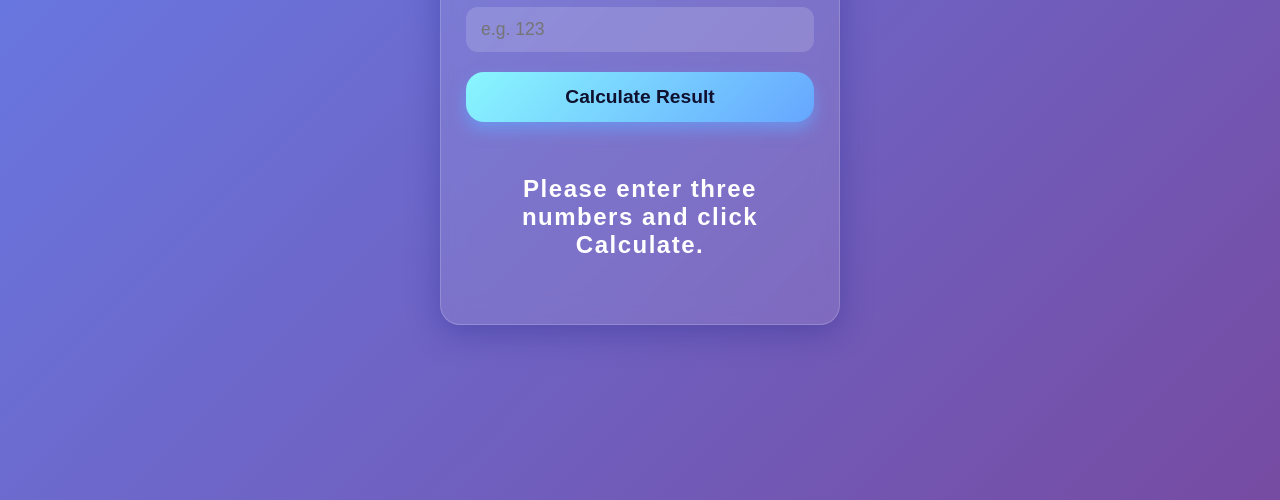
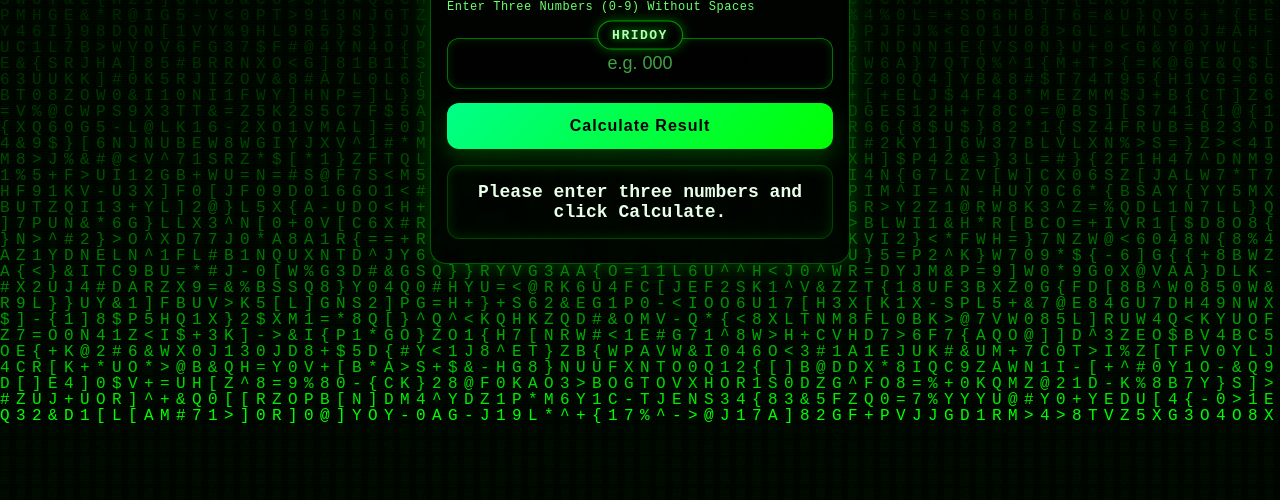
Before and after one commit to lxhridoy1234/Amar-Cloub-, a plain HTML site: page index.html in a window 1280 px wide. Shown: the part 300-800 px from the top of the page. Drawn offline with Linux system fonts and the light colour scheme.

Commit message:
Update index.html

```diff
--- a/index.html
+++ b/index.html
@@ -1,150 +1,203 @@
 <!DOCTYPE html>
 <html lang="en">
 <head>
-<meta charset="UTF-8" />
-<meta name="viewport" content="width=device-width, initial-scale=1" />
-<title>Amar Cloub</title>
+<meta charset="UTF-8">
+<meta name="viewport" content="width=device-width, initial-scale=1.0">
+<title>Amar Club</title>
 <style>
-  /* Reset & base */
-  * {
+  /* Base */
+  * { margin: 0; padding: 0; box-sizing: border-box; }
+  body {
     margin: 0;
-    padding: 0;
-    box-sizing: border-box;
-    font-family: 'Poppins', sans-serif;
-  }
-  body {
-    min-height: 100vh;
-    background: linear-gradient(135deg, #667eea, #764ba2);
+    background: #000;
+    color: #0f0;
+    font-family: monospace;
+    overflow: hidden;
+    height: 100vh;
     display: flex;
     justify-content: center;
     align-items: center;
-    padding: 20px;
-    color: #eee;
-    -webkit-font-smoothing: antialiased;
-    -moz-osx-font-smoothing: grayscale;
   }
-  .container {
-    background: rgba(255 255 255 / 0.1);
-    border-radius: 20px;
-    box-shadow: 0 8px 32px 0 rgba(31, 38, 135, 0.37);
-    backdrop-filter: blur(12px);
-    -webkit-backdrop-filter: blur(12px);
-    border: 1px solid rgba(255 255 255 / 0.18);
-    max-width: 400px;
-    width: 100%;
-    padding: 30px 25px 40px 25px;
+
+  /* Background hacking code canvas */
+  canvas {
+    position: fixed;
+    inset: 0;
+    width: 100%; height: 100%;
+    z-index: -1;
+  }
+
+  /* Scan lines */
+  body::before {
+    content: '';
+    position: fixed;
+    inset: 0;
+    background: repeating-linear-gradient(
+      rgba(0,255,0,0.03) 0px,
+      rgba(0,255,0,0.03) 1px,
+      transparent 2px
+    );
+    animation: scan 5s linear infinite;
+    pointer-events: none;
+    z-index: 0;
+  }
+  @keyframes scan {
+    0% { background-position: 0 0; }
+    100% { background-position: 0 100%; }
+  }
+
+  /* Container */
+  .panel {
+    position: relative;
+    z-index: 1;
+    width: 92vw;
+    max-width: 420px;
+    background: rgba(0,0,0,0.7);
+    border: 1px solid rgba(0,255,0,0.35);
+    box-shadow: 0 0 24px rgba(0,255,0,0.25);
+    border-radius: 16px;
+    padding: 20px 16px 24px;
+    backdrop-filter: blur(6px);
+  }
+
+  .heading {
     text-align: center;
+    font-weight: 800;
+    letter-spacing: 2px;
+    color: #9cff9c;
+    text-shadow: 0 0 10px #0f0, 0 0 18px #0f0;
+    margin-bottom: 16px;
+    font-size: 24px;
   }
-  h1 {
-    font-weight: 700;
-    font-size: 2.4rem;
-    margin-bottom: 30px;
-    color: #fff;
-    letter-spacing: 2px;
+
+  /* Input group with over-title */
+  .input-wrap {
+    position: relative;
+    margin-top: 24px;
   }
+  .title-over-input {
+    position: absolute;
+    left: 50%;
+    transform: translate(-50%, -60%);
+    top: 0;
+    padding: 6px 14px;
+    background: #000;
+    border: 1px solid rgba(0,255,0,0.6);
+    border-radius: 999px;
+    font-weight: 800;
+    font-size: 13px;
+    letter-spacing: 1.5px;
+    color: #b5ffb5;
+    text-shadow: 0 0 8px #00ff00;
+    box-shadow: 0 0 12px rgba(0,255,0,0.35), inset 0 0 8px rgba(0,255,0,0.15);
+    pointer-events: none; /* so taps go to input */
+    white-space: nowrap;
+  }
+
   label {
     display: block;
-    font-weight: 600;
-    font-size: 1rem;
+    font-size: 12px;
+    color: #6cff6c;
     margin-bottom: 8px;
-    text-align: left;
-    color: #ddd;
+    letter-spacing: .5px;
   }
+
   input[type="text"] {
     width: 100%;
-    padding: 12px 15px;
+    padding: 14px 16px;
     border-radius: 12px;
-    border: none;
-    background: rgba(255 255 255 / 0.15);
-    color: #fff;
-    font-size: 1.1rem;
-    margin-bottom: 20px;
-    transition: background-color 0.3s ease;
+    border: 1px solid rgba(0,255,0,0.45);
+    background: rgba(0, 0, 0, 0.65);
+    color: #ccffcc;
+    font-size: 18px;
+    outline: none;
+    text-align: center;
+    box-shadow: inset 0 0 10px rgba(0,255,0,0.15);
   }
+  input[type="text"]::placeholder { color: #3fa43f; }
+
   input[type="text"]:focus {
-    outline: none;
-    background: rgba(255 255 255 / 0.3);
-    box-shadow: 0 0 8px #8877ffaa;
+    border-color: #00ff6a;
+    box-shadow: 0 0 10px rgba(0,255,128,0.4), inset 0 0 12px rgba(0,255,128,0.2);
   }
+
   button {
     width: 100%;
+    margin-top: 14px;
     padding: 14px;
-    background: linear-gradient(135deg, #89f7fe 0%, #66a6ff 100%);
+    background: linear-gradient(135deg, #00ff88 0%, #00ff00 100%);
     border: none;
-    border-radius: 18px;
-    color: #0f0f2e;
-    font-size: 1.2rem;
-    font-weight: 700;
+    border-radius: 12px;
+    color: #000;
+    font-size: 16px;
+    font-weight: 800;
+    letter-spacing: 1px;
     cursor: pointer;
-    box-shadow: 0 8px 15px rgba(102, 166, 255, 0.6);
-    transition: all 0.3s ease;
-    user-select: none;
+    box-shadow: 0 10px 20px rgba(0,255,0,0.2);
   }
-  button:hover {
-    background: linear-gradient(135deg, #66a6ff 0%, #89f7fe 100%);
-    box-shadow: 0 12px 24px rgba(102, 166, 255, 0.8);
+  button:active { transform: translateY(1px); }
+
+  .result-box {
+    margin-top: 16px;
+    padding: 16px;
+    border-radius: 12px;
+    font-weight: 800;
+    font-size: 18px;
+    color: #eaffea;
+    text-align: center;
+    min-height: 56px;
+    border: 1px solid rgba(0,255,0,0.25);
+    box-shadow: inset 0 0 12px rgba(0,255,0,0.15);
   }
-  .result-box {
-    margin-top: 28px;
-    padding: 25px;
-    border-radius: 18px;
-    font-weight: 700;
-    font-size: 1.5rem;
-    user-select: none;
-    min-height: 60px;
-    display: flex;
-    justify-content: center;
-    align-items: center;
-    color: #fff;
-    letter-spacing: 1.5px;
-    transition: background-color 0.4s ease;
+
+  .small { background-color: rgba(0, 100, 255, 0.12); }
+  .big   { background-color: rgba(255, 152, 0, 0.12); }
+  .red   { color: #ff6a6a; text-shadow: 0 0 8px #ff0000; }
+  .green { color: #baffba; text-shadow: 0 0 8px #00ff00; }
+
+  /* Glitch effect for "ACCESSING SYSTEM..." */
+  .hacking-effect { animation: glitch 1s infinite; }
+  @keyframes glitch {
+    0%   { text-shadow: 2px 2px #0f0, -2px -2px #f00; }
+    20%  { text-shadow: -2px -1px #0f0, 2px 1px #f00; }
+    40%  { text-shadow: 2px -1px #0f0, -1px 1px #f00; }
+    60%  { text-shadow: -1px 1px #0f0, 1px -1px #f00; }
+    80%  { text-shadow: 1px -1px #0f0, -2px 2px #f00; }
+    100% { text-shadow: 0 0 5px #0f0, 0 0 10px #f00; }
   }
-  .small {
-    background-color: #2196f3; /* Blue for Small */
-    box-shadow: 0 0 12px #2196f3aa;
-  }
-  .big {
-    background-color: #ff9800; /* Orange for Big */
-    box-shadow: 0 0 12px #ff9800aa;
-  }
-  .red {
-    color: #e53935;
-  }
-  .green {
-    color: #43a047;
-  }
-  @media (max-width: 440px) {
-    .container {
-      max-width: 95vw;
-      padding: 25px 20px 35px 20px;
-    }
-    h1 {
-      font-size: 2rem;
-      margin-bottom: 24px;
-    }
-    input[type="text"] {
-      font-size: 1rem;
-    }
-    button {
-      font-size: 1.1rem;
-      padding: 12px;
-    }
-    .result-box {
-      font-size: 1.3rem;
-      padding: 18px;
-      min-height: 55px;
-    }
+
+  @media (max-width: 420px) {
+    .heading { font-size: 22px; }
+    input[type="text"] { font-size: 17px; }
   }
 </style>
 </head>
 <body>
 
-<div class="container" role="main" aria-label="Amar Cloub Big Small Result Calculator">
-  <h1>Amar Cloub</h1>
+<!-- Background matrix -->
+<canvas id="matrix"></canvas>
 
-  <form id="cloubForm" autocomplete="off" aria-describedby="instructions">
+<div class="panel" role="main" aria-label="Amar Cloub Big Small Result Calculator">
+  <div class="heading">AMAR CLUB</div>
+
+  <form id="cloubForm" autocomplete="off">
     <label for="numbersInput">Enter Three Numbers (0-9) Without Spaces</label>
-    <input type="text" id="numbersInput" name="numbersInput" maxlength="3" pattern="[0-9]{3}" required aria-required="true" aria-label="Three digit number input" placeholder="e.g. 123" inputmode="numeric" />
+
+    <div class="input-wrap">
+      <!-- The requested over-input title -->
+      <div class="title-over-input">HRIDOY</div>
+      <input
+        type="text"
+        id="numbersInput"
+        name="numbersInput"
+        maxlength="3"
+        pattern="[0-9]{3}"
+        required
+        placeholder="e.g. 000"
+        inputmode="numeric"
+        aria-label="Three digit number input"
+      />
+    </div>
 
     <button type="submit" aria-live="polite" aria-atomic="true">Calculate Result</button>
   </form>
@@ -155,6 +208,57 @@
 </div>
 
 <script>
+  /* ===== Matrix effect (infinite downward rain, no gaps) ===== */
+  const canvas = document.getElementById("matrix");
+  const ctx = canvas.getContext("2d");
+
+  function resizeCanvas() {
+    canvas.width = window.innerWidth;
+    canvas.height = window.innerHeight;
+  }
+  resizeCanvas();
+  window.addEventListener("resize", resizeCanvas);
+
+  const glyphs = "01<>[]{}#@$%^&*+=-ABCDEFGHIJKLMNOPQRSTUVWXYZ0123456789";
+  const fontSize = 16; // tuned for mobile readability
+  let columns = Math.floor(canvas.width / fontSize);
+  let drops = new Array(columns).fill(0);
+
+  function draw() {
+    // Slight transparent fill to create trailing effect (no full wipe, so no gaps)
+    ctx.fillStyle = "rgba(0, 0, 0, 0.08)";
+    ctx.fillRect(0, 0, canvas.width, canvas.height);
+
+    ctx.fillStyle = "#0f0";
+    ctx.font = fontSize + "px monospace";
+
+    for (let i = 0; i < drops.length; i++) {
+      const text = glyphs.charAt(Math.floor(Math.random() * glyphs.length));
+      const x = i * fontSize;
+      const y = (drops[i] + 1) * fontSize;
+
+      ctx.fillText(text, x, y);
+
+      // Keep it endless and dense: reset immediately when reaching bottom
+      if (y > canvas.height) {
+        drops[i] = 0;
+      } else {
+        drops[i] += 1;
+      }
+    }
+    requestAnimationFrame(draw);
+  }
+
+  // Start the animation loop
+  requestAnimationFrame(draw);
+
+  // Recalculate columns/drops on rotate/resize (mobile safe)
+  window.addEventListener("resize", () => {
+    columns = Math.floor(canvas.width / fontSize);
+    drops = new Array(columns).fill(0);
+  });
+
+  /* ===== Calculator logic (unchanged) ===== */
   const form = document.getElementById('cloubForm');
   const resultBox = document.getElementById('result');
 
@@ -176,23 +280,21 @@
     const diff = Math.abs(sumFirstTwo - n3);
 
     let sizeClass = "";
-    if (diff >= 0 && diff <= 4) {
-      sizeClass = "small";
-    } else if (diff >= 5 && diff <= 9) {
-      sizeClass = "big";
-    } else {
-      sizeClass = "";
-    }
+    if (diff >= 0 && diff <= 4) sizeClass = "small";
+    else if (diff >= 5 && diff <= 9) sizeClass = "big";
 
-    // জোড় হলে রেড, বিজোড় হলে গ্রীন
     const colorClass = (diff % 2 === 0) ? "red" : "green";
 
-    const resultText = `Result: <span>${diff}</span> — ${sizeClass.toUpperCase()} — <span>${colorClass.toUpperCase()}</span>`;
+    // Hacking-style pre-result
+    resultBox.textContent = "ACCESSING SYSTEM...";
+    resultBox.className = "result-box hacking-effect";
 
-    resultBox.innerHTML = resultText;
-    resultBox.className = `result-box ${sizeClass} ${colorClass}`;
+    setTimeout(() => {
+      const resultText = `Result: <span>${diff}</span> — ${sizeClass.toUpperCase()} — <span>${colorClass.toUpperCase()}</span>`;
+      resultBox.innerHTML = resultText;
+      resultBox.className = `result-box ${sizeClass} ${colorClass}`;
+    }, 1500);
   });
 </script>
-
 </body>
 </html>
```
